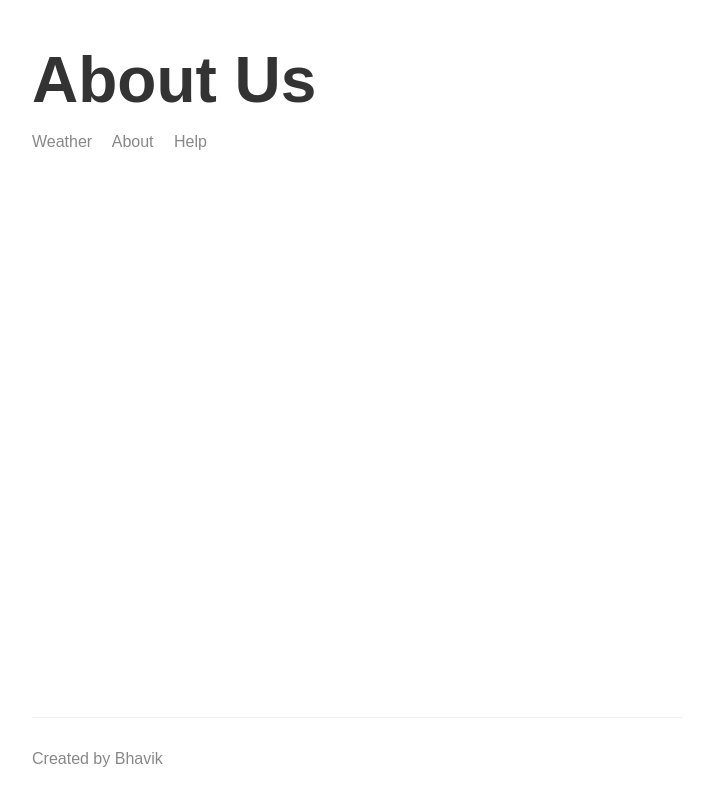
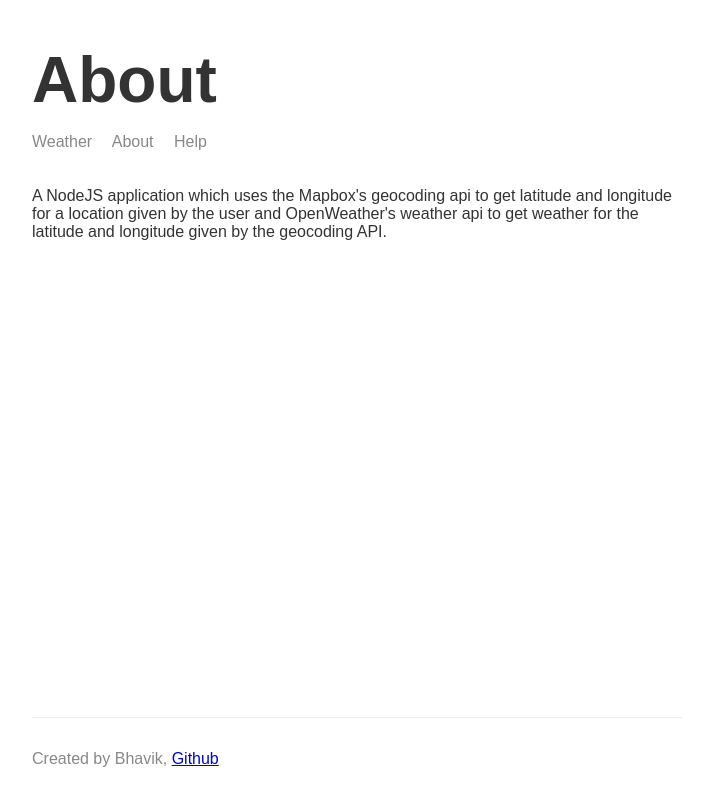
Before and after one commit to bhavik1611/weather-forecast, a Node server app: page /about in a window 1280 px wide. Shown: the whole page, without its empty margins (283-996 px from the left). Run offline with Node 20, Linux system fonts and the light colour scheme; some libraries are stand-ins or nearby versions.

Commit message:
Updated the about and help page

```diff
--- a/src/app.js
+++ b/src/app.js
@@ -30,7 +30,7 @@ app.get('', (req, res) => {
 
 app.get('/about', (req, res) => {
     res.render('about', {
-        title: 'About Us',
+        title: 'About',
         name: 'Bhavik'
     })
 })
@@ -38,7 +38,7 @@ app.get('/about', (req, res) => {
 app.get('/help', (req, res) => {
     res.render('help', {
         title: 'Help',
-        helpMsg: 'Visit XYZ for further help',
+        helpMsg: 'Visit the github repo for help or suggestions for improvements in the project',
         name: 'Bhavik'
     })
 })
--- a/templates/partials/footer.hbs
+++ b/templates/partials/footer.hbs
@@ -1,3 +1,3 @@
 <footer>
-    <p>Created by {{ name }}</p>
+    <p>Created by {{ name }}, <a href="https://github.com/bhavik1611/weather-forecast"> Github </a></p>
 </footer>
--- a/templates/views/about.hbs
+++ b/templates/views/about.hbs
@@ -9,6 +9,11 @@
     <body>
         <div class="main-content">
             {{>header}}
+
+            <p>
+                A NodeJS application which uses the Mapbox's geocoding api to get latitude and longitude for a location given by the user and OpenWeather's weather api to get weather for the latitude and longitude given by the geocoding API.
+            </p>
+
         </div>
 
         {{>footer}}
--- a/templates/views/help.hbs
+++ b/templates/views/help.hbs
@@ -9,7 +9,7 @@
     <body>
         <div class="main-content">
             {{>header}}
-            <p> {{ helpMsg }}</p>
+            <p> {{ helpMsg }} </p>
         </div>
 
         {{>footer}}
```
